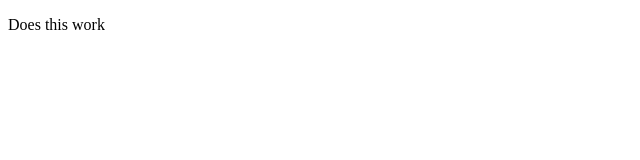
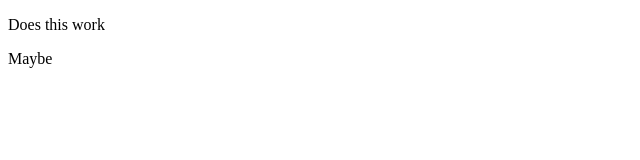
Before and after one commit to Its-JustSbu/Git_Tutorial, a plain HTML site: page index.html in a window 1280 px wide. Shown: the full height of the page, 0-640 px from the left. Drawn offline with Linux system fonts and the light colour scheme.

Commit message:
Update index

```diff
--- a/index.html
+++ b/index.html
@@ -8,5 +8,6 @@
 </head>
 <body>
     <p>Does this work</p>
+    <p>Maybe</p>
 </body>
 </html>
```
